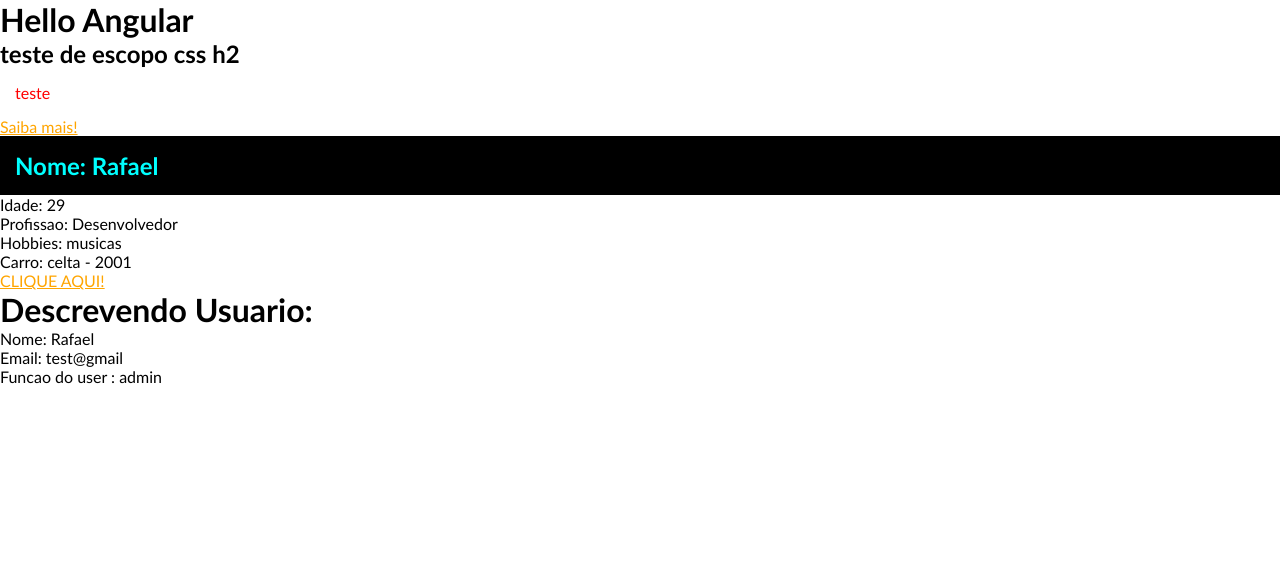
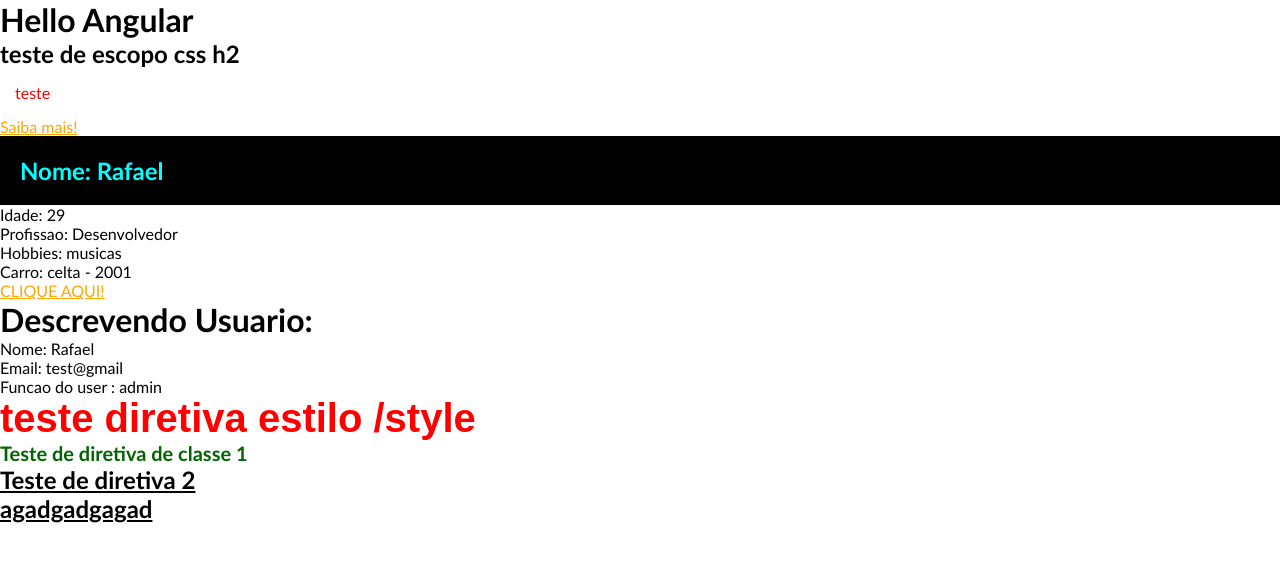
Before and after one commit to RafaelSaCa/CursoAngular, an Angular app: page / in a window 1280 px wide. Shown: the top 562 px of the page. Built offline with nearby package versions, Linux system fonts and the light colour scheme.

Commit message:
Diretivas

```diff
--- a/src/app/app.component.html
+++ b/src/app/app.component.html
@@ -6,3 +6,4 @@
 </div>
 <app-first-component></app-first-component>
 <app-parent-data [name]="userName" [userData]="userData"></app-parent-data>
+<app-directives></app-directives>
--- a/src/app/app.module.ts
+++ b/src/app/app.module.ts
@@ -4,12 +4,14 @@
 import { AppComponent } from './app.component';
 import { FirstComponentComponent } from './components/first-component/first-component.component';
 import { ParentDataComponent } from './components/parent-data/parent-data.component';
+import { DirectivesComponent } from './components/directives/directives.component';
 
 @NgModule({
   declarations: [
     AppComponent,
     FirstComponentComponent,
-    ParentDataComponent
+    ParentDataComponent,
+    DirectivesComponent
   ],
   imports: [
     BrowserModule
--- /dev/null
+++ b/src/app/components/directives/directives.component.css
@@ -0,0 +1,12 @@
+.small-title{
+  font-size: 20px;
+
+}
+
+.green-title{
+  color: darkgreen;
+}
+
+.underline-title {
+  text-decoration: underline;
+}
--- /dev/null
+++ b/src/app/components/directives/directives.component.html
@@ -0,0 +1,4 @@
+<h2 [ngStyle]="{'font-size':size + 'px', 'font-family': font, color :color}">teste diretiva estilo /style</h2>
+<h2 [ngClass]="classes">Teste de diretiva de classe 1</h2>
+<h2 [ngClass]="underline">Teste de diretiva 2</h2>
+<h2 [ngClass]="underline">agadgadgagad</h2>
--- /dev/null
+++ b/src/app/components/directives/directives.component.ts
@@ -0,0 +1,17 @@
+import { Component } from '@angular/core';
+
+@Component({
+  selector: 'app-directives',
+  templateUrl: './directives.component.html',
+  styleUrls: ['./directives.component.css']
+})
+export class DirectivesComponent {
+  size = 40;
+  font ='Arial';
+  color = 'red';
+
+  classes = ["green-title","small-title"];
+
+  underline =  'underline-title';
+
+}
--- a/src/app/components/first-component/first-component.component.css
+++ b/src/app/components/first-component/first-component.component.css
@@ -5,7 +5,5 @@
  .title {
   background: black;
   color: aqua;
-  padding: 15px;
+  padding: 20px;
  }
-
- p
```
Also changed, not shown: 1 other file (tests, documents, lock files or other folders).
